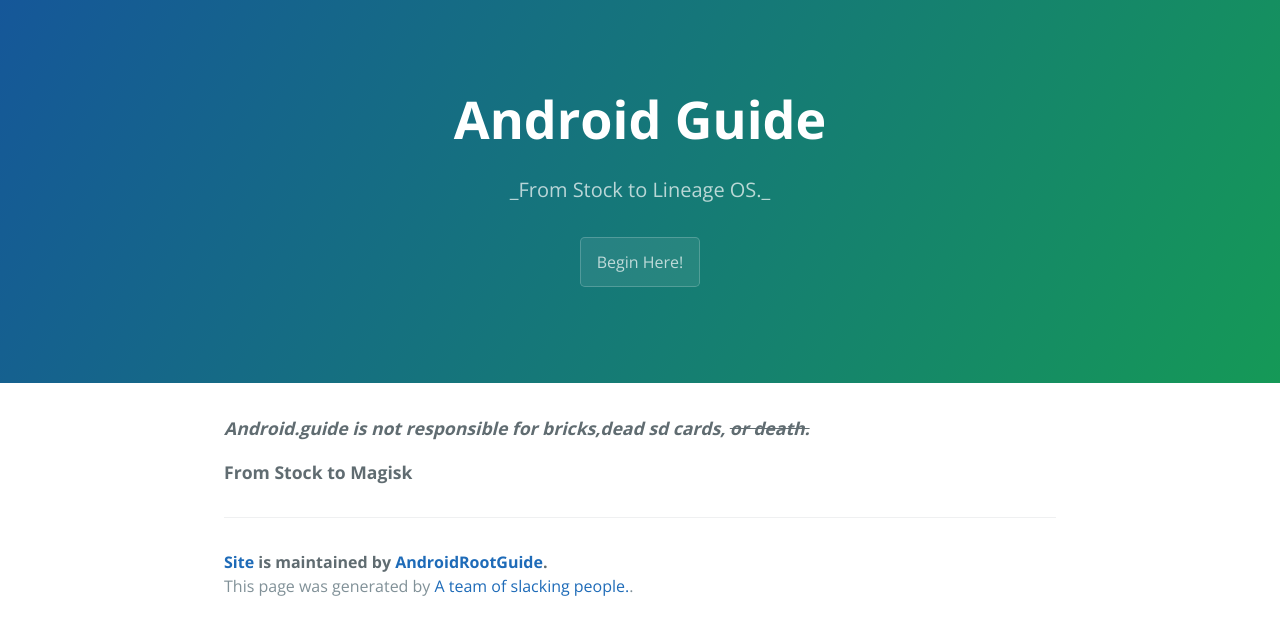
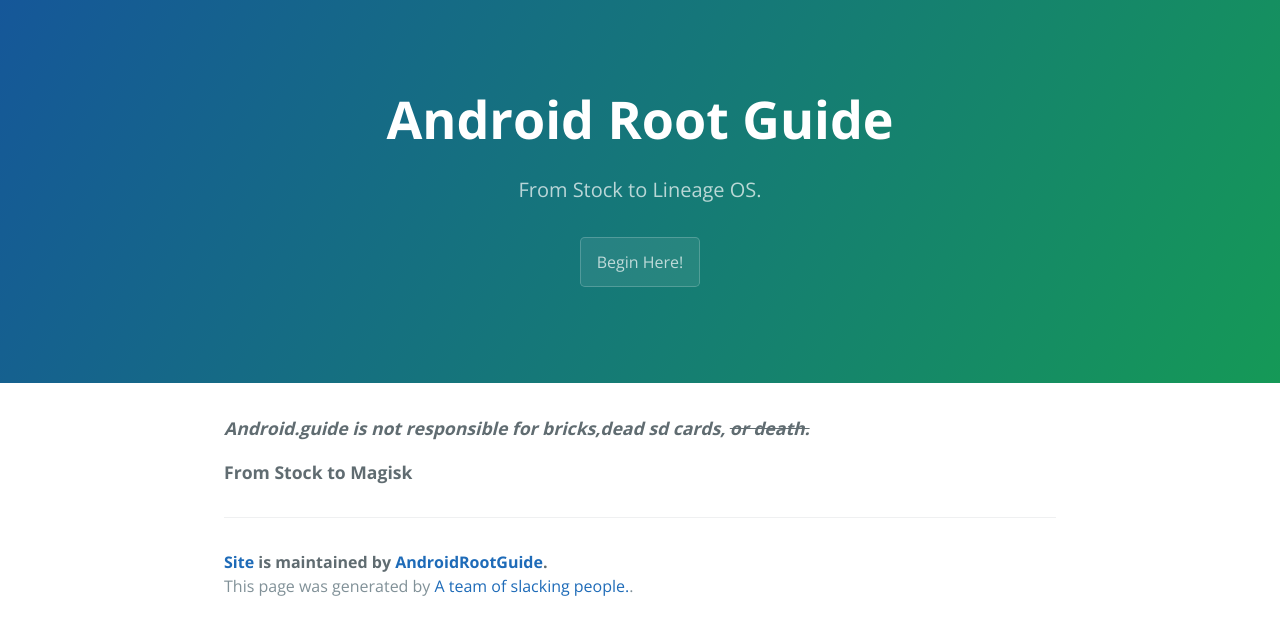
Before and after one commit to AndroidRootGuide/Site, a Jekyll site: the page built from index.md, in a window 1280 px wide. Shown: the top 635 px of the page. Built offline with Jekyll 4.4.1, drawn with Linux system fonts in a browser that asks for light colours; our own code applies the rules of GitHub Pages for plain Markdown files.

Commit message:
Update _config.yml

```diff
--- a/_config.yml
+++ b/_config.yml
@@ -1,5 +1,5 @@
-title: Android Guide
-description: _From Stock to Lineage OS._
+title: Android Root Guide
+description: From Stock to Lineage OS.
 show_downloads: false
 google_analytics:
 theme:
```
